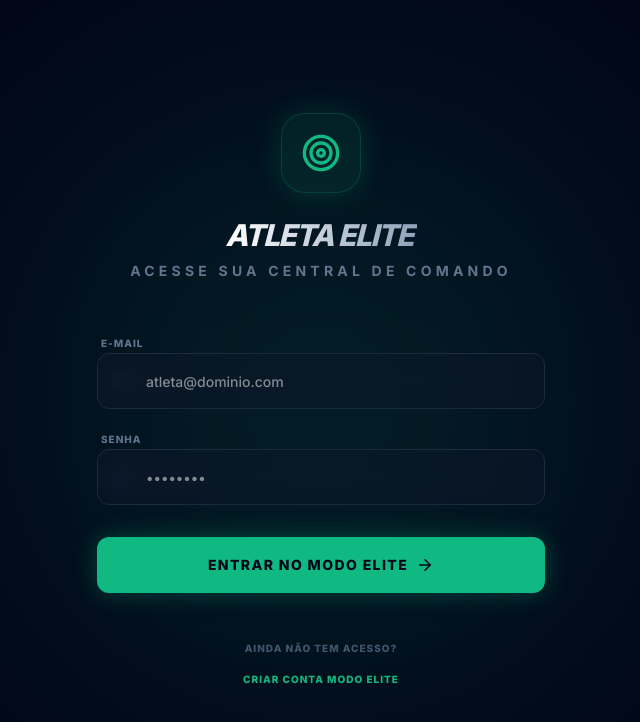
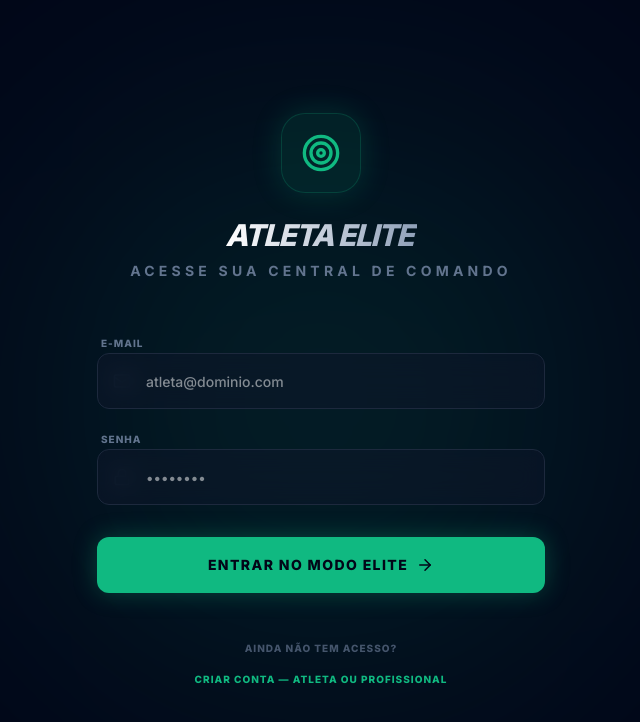
Before and after one commit to gustavodanielmkt/AtletaElite, a React (Vite) app: page / in a window 1280 px wide. Shown: the top 722 px of the page, without its empty margins (319-959 px from the left). Built offline with nearby package versions, Linux system fonts and the light colour scheme; no server answers.

Commit message:
v1.3.0: Clarify register link for athletes and professionals
- Login: update register link text to "Criar Conta — Atleta ou Profissional"

Co-Authored-By: Claude Sonnet 4.6 <noreply@anthropic.com>

```diff
--- a/src/screens/Login.tsx
+++ b/src/screens/Login.tsx
@@ -123,7 +123,7 @@ export default function Login({
 
                 <div className="mt-12 flex flex-col items-center gap-4">
                     <p className="text-slate-600 text-[10px] font-black uppercase tracking-widest">Ainda não tem acesso?</p>
-                    <button onClick={onNavigateToRegister} type="button" className="text-primary text-[10px] font-black uppercase tracking-widest hover:brightness-125 transition-all">Criar Conta Modo Elite</button>
+                    <button onClick={onNavigateToRegister} type="button" className="text-primary text-[10px] font-black uppercase tracking-widest hover:brightness-125 transition-all">Criar Conta — Atleta ou Profissional</button>
                 </div>
             </motion.div>
         </div>
--- a/src/screens/athlete/Dashboard.tsx
+++ b/src/screens/athlete/Dashboard.tsx
@@ -2,7 +2,7 @@ import { useState, useEffect } from 'react';
 import { motion } from 'framer-motion';
 import { Bell, Clock, MapPin, ChevronRight, Home, Dumbbell, LineChart, MessageSquare, User, Lock, X, Link2, Loader2, CheckCircle2 } from 'lucide-react';
 
-const APP_VERSION = '1.2.9';
+const APP_VERSION = '1.3.0';
 import { supabase } from '../../lib/supabase';
 
 
--- a/src/screens/physio/Dashboard.tsx
+++ b/src/screens/physio/Dashboard.tsx
@@ -3,7 +3,7 @@ import { Activity, Bell, AlertCircle, LayoutDashboard, Users, BarChart, User, Lo
 import { supabase } from '../../lib/supabase';
 import { getPhysioDashboardStats, type PhysioDashboardStats } from '../../services/physioService';
 
-const APP_VERSION = '1.2.9';
+const APP_VERSION = '1.3.0';
 
 function generateInviteCode(): string {
   const chars = 'ABCDEFGHJKLMNPQRSTUVWXYZ23456789';
```
